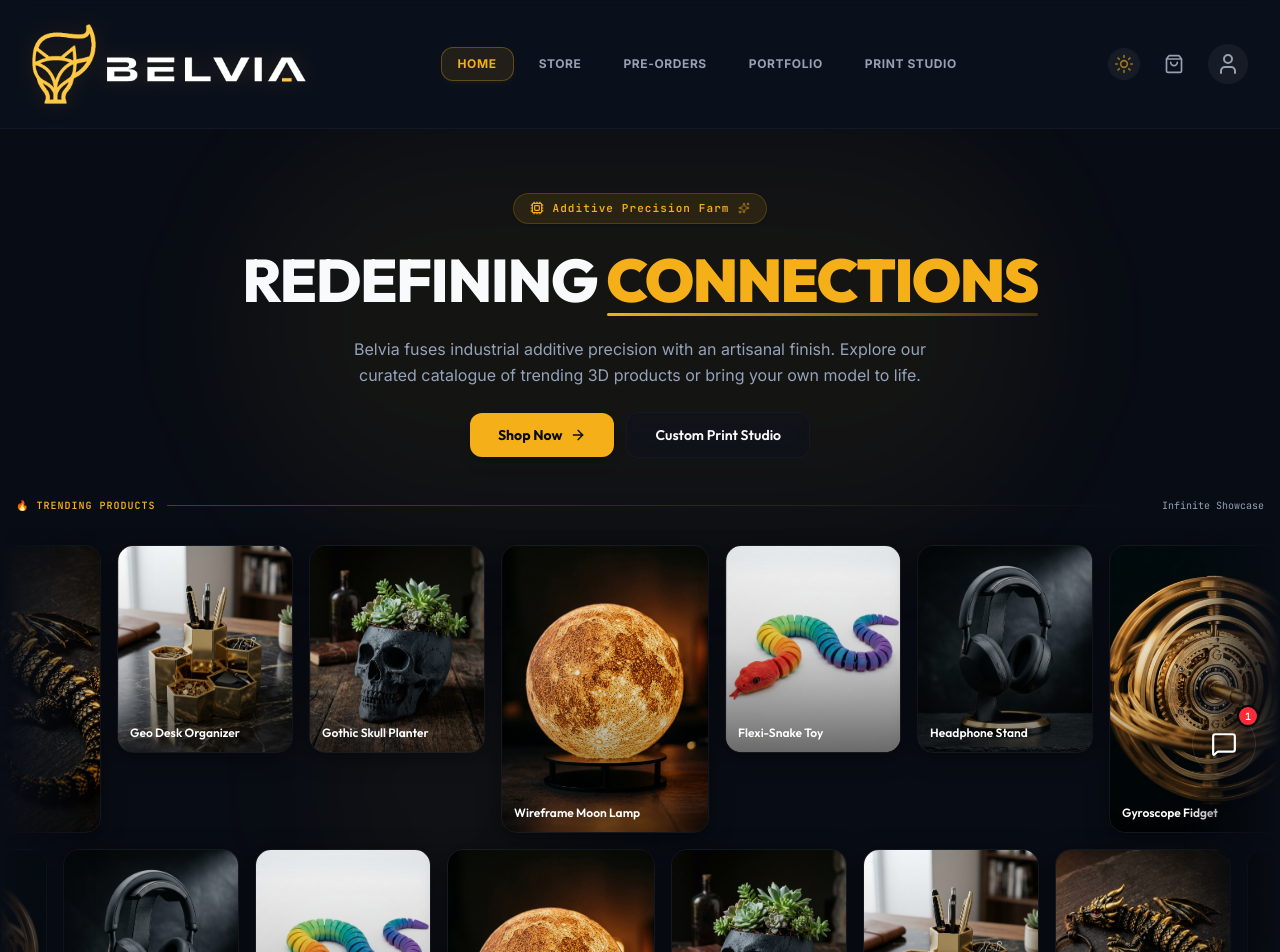
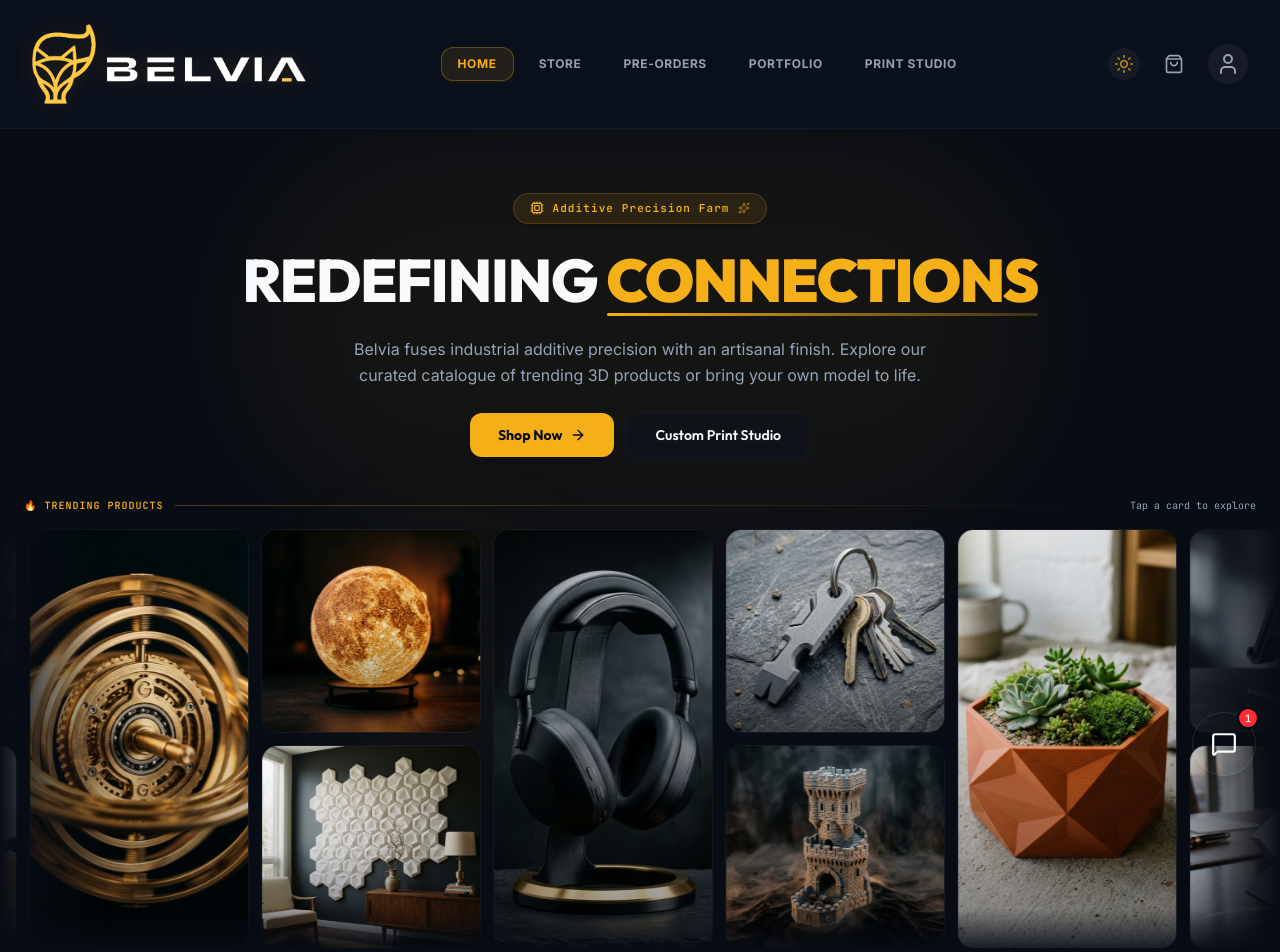
Before and after one commit to DrVenom69/Belvia-version-1, a React (Vite) app: page / in a window 1280 px wide. Shown: the top 952 px of the page. Built offline with nearby package versions, Linux system fonts and the light colour scheme.

Commit message:
feat(carousel): single-row masonry layout with click-to-store navigation - Rebuild HeroCarousel as single horizontal infinite strip with full/top/bottom column slots, add onCategoryClick prop wired to ready-prints tab in App.tsx

```diff
--- a/src/App.tsx
+++ b/src/App.tsx
@@ -446,6 +446,7 @@ export default function App() {
             <HeroSection
               onStartShopping={() => setActiveTab('ready-prints')}
               onGoToCustom={() => setActiveTab('custom')}
+              onCategoryClick={() => setActiveTab('ready-prints')}
             />
 
             {/* Instagram Story-style reviews tape */}
--- a/src/components/HeroCarousel.tsx
+++ b/src/components/HeroCarousel.tsx
@@ -1,100 +1,221 @@
-import React from 'react';
+import React, { useRef } from 'react';
 
 // ─── Product Data ──────────────────────────────────────────────────────────────
-const PRODUCTS: { src: string; label: string; tag: string }[] = [
-  { src: '/images/products/product_dragon_keychain_1780670592667.png',       label: 'Dragon Keychain',        tag: 'Keychains' },
-  { src: '/images/products/product_desk_organizer_1780670605562.png',        label: 'Geo Desk Organizer',     tag: 'Desk Accessories' },
-  { src: '/images/products/product_skull_planter_1780670618312.png',         label: 'Gothic Skull Planter',   tag: 'Home Decor' },
-  { src: '/images/products/product_moon_lamp_1780670634368.png',             label: 'Wireframe Moon Lamp',    tag: 'Home Decor' },
-  { src: '/images/products/product_flexi_snake_1780670655120.png',           label: 'Flexi-Snake Toy',        tag: 'Figures' },
-  { src: '/images/products/product_headphone_stand_1780670666790.png',       label: 'Headphone Stand',        tag: 'Desk Accessories' },
-  { src: '/images/products/product_gyroscope_fidget_1780670678897.png',      label: 'Gyroscope Fidget',       tag: 'Gaming' },
-  { src: '/images/products/product_dice_tower_1780670692414.png',            label: 'Medieval Dice Tower',    tag: 'Gaming Accessories' },
-  { src: '/images/products/product_phone_stand_1780670710802.png',           label: 'Carbon Phone Stand',     tag: 'Desk Accessories' },
-  { src: '/images/products/product_geometric_planter_1780670724568.png',     label: 'Hexagonal Planter',      tag: 'Home Decor' },
-  { src: '/images/products/product_mini_armor_1780670739609.png',            label: 'Samurai Figurine',       tag: 'Figures & Collectibles' },
-  { src: '/images/products/product_cable_clips_1780670752617.png',           label: 'Cable Clips Set',        tag: 'Desk Accessories' },
-  { src: '/images/products/product_business_card_holder_1780670772449.png',  label: 'Business Card Holder',   tag: 'Business Merch' },
-  { src: '/images/products/product_multitool_keyring_1780670785136.png',     label: 'Multi-Tool Keyring',     tag: 'Keychains' },
-  { src: '/images/products/product_wall_tiles_1780670797745.png',            label: 'Hex Wall Tiles',         tag: 'Home Decor' },
-  { src: '/images/products/hero_products_row1_1780670549040.png',            label: 'Collection Showcase',    tag: 'Featured' },
-  { src: '/images/products/hero_products_individual_1780670571112.png',      label: 'Product Gallery',        tag: 'Featured' },
-  { src: '/images/products/product_dragon_keychain_1780670592667.png',       label: 'Articulated Dragon',     tag: 'Keychains' },
-  { src: '/images/products/product_moon_lamp_1780670634368.png',             label: 'Ambient Moon Lamp',      tag: 'Home Decor' },
-];
-
-// Split into two rows; second row gets reversed order for opposite scroll direction
-const ROW_A = PRODUCTS.slice(0, 10);
-const ROW_B = [...PRODUCTS.slice(10), ...PRODUCTS.slice(0, 9)].reverse();
-
-interface ProductCardProps {
+// Each item maps to a real product category so clicking opens the relevant store view
+export interface CarouselItem {
   src: string;
   label: string;
   tag: string;
-  tall?: boolean;
+  category: string;   // matches App.tsx product category for filtering
+  size: 'full' | 'top' | 'bottom'; // layout slot within a column
 }
 
-function ProductCard({ src, label, tag, tall = false }: ProductCardProps) {
+// 19 cards arranged into columns of the masonry strip.
+// 'full'   = occupies the entire column height
+// 'top'    = occupies the upper half of a 2-card column
+// 'bottom' = occupies the lower half of a 2-card column
+//
+// Pairing rule: every 'top' must be immediately followed by a 'bottom'.
+export const CAROUSEL_ITEMS: CarouselItem[] = [
+  // col 1 – full
+  { src: '/images/products/product_desk_organizer_1780670605562.png',       label: 'Geo Desk Organizer',     tag: 'Desk Accessories',         category: 'Desk Accessories',         size: 'full'   },
+  // col 2 – two stacked
+  { src: '/images/products/product_skull_planter_1780670618312.png',        label: 'Gothic Skull Planter',   tag: 'Home Decor',               category: 'Home Decor',               size: 'top'    },
+  { src: '/images/products/product_cable_clips_1780670752617.png',          label: 'Cable Clips Set',        tag: 'Desk Accessories',         category: 'Desk Accessories',         size: 'bottom' },
+  // col 3 – full (hero centre card, wide)
+  { src: '/images/products/product_gyroscope_fidget_1780670678897.png',     label: 'Gyroscope Fidget',       tag: 'Gaming Accessories',       category: 'Gaming Accessories',       size: 'full'   },
+  // col 4 – two stacked
+  { src: '/images/products/product_moon_lamp_1780670634368.png',            label: 'Wireframe Moon Lamp',    tag: 'Home Decor',               category: 'Home Decor',               size: 'top'    },
+  { src: '/images/products/product_wall_tiles_1780670797745.png',           label: 'Hex Wall Tiles',         tag: 'Home Decor',               category: 'Home Decor',               size: 'bottom' },
+  // col 5 – full
+  { src: '/images/products/product_headphone_stand_1780670666790.png',      label: 'Headphone Stand',        tag: 'Desk Accessories',         category: 'Desk Accessories',         size: 'full'   },
+  // col 6 – two stacked
+  { src: '/images/products/product_multitool_keyring_1780670785136.png',    label: 'Multi-Tool Keyring',     tag: 'Keychains',                category: 'Keychains',                size: 'top'    },
+  { src: '/images/products/product_dice_tower_1780670692414.png',           label: 'Medieval Dice Tower',    tag: 'Gaming Accessories',       category: 'Gaming Accessories',       size: 'bottom' },
+  // col 7 – full
+  { src: '/images/products/product_geometric_planter_1780670724568.png',    label: 'Hexagonal Planter',      tag: 'Home Decor',               category: 'Home Decor',               size: 'full'   },
+  // col 8 – two stacked
+  { src: '/images/products/product_phone_stand_1780670710802.png',          label: 'Carbon Phone Stand',     tag: 'Desk Accessories',         category: 'Desk Accessories',         size: 'top'    },
+  { src: '/images/products/product_business_card_holder_1780670772449.png', label: 'Business Card Holder',   tag: 'Business Merch',           category: 'Business Merchandise',     size: 'bottom' },
+  // col 9 – full
+  { src: '/images/products/product_dragon_keychain_1780670592667.png',      label: 'Dragon Keychain',        tag: 'Keychains',                category: 'Keychains',                size: 'full'   },
+  // col 10 – two stacked
+  { src: '/images/products/product_mini_armor_1780670739609.png',           label: 'Samurai Figurine',       tag: 'Figures & Collectibles',   category: 'Figures & Collectibles',   size: 'top'    },
+  { src: '/images/products/product_flexi_snake_1780670655120.png',          label: 'Flexi-Snake Toy',        tag: 'Figures & Collectibles',   category: 'Figures & Collectibles',   size: 'bottom' },
+  // col 11 – full (repeat for seamless loop density)
+  { src: '/images/products/hero_products_row1_1780670549040.png',           label: 'Collection Showcase',    tag: 'Featured',                 category: 'Keychains',                size: 'full'   },
+  // col 12 – two stacked
+  { src: '/images/products/product_skull_planter_1780670618312.png',        label: 'Gothic Skull Planter',   tag: 'Home Decor',               category: 'Home Decor',               size: 'top'    },
+  { src: '/images/products/product_gyroscope_fidget_1780670678897.png',     label: 'Gyroscope Fidget',       tag: 'Gaming Accessories',       category: 'Gaming Accessories',       size: 'bottom' },
+  // col 13 – full
+  { src: '/images/products/product_moon_lamp_1780670634368.png',            label: 'Ambient Moon Lamp',      tag: 'Home Decor',               category: 'Home Decor',               size: 'full'   },
+];
+
+// ─── Build column groups from the flat list ────────────────────────────────────
+interface Column {
+  items: CarouselItem[];
+}
+
+function buildColumns(items: CarouselItem[]): Column[] {
+  const cols: Column[] = [];
+  let i = 0;
+  while (i < items.length) {
+    if (items[i].size === 'full') {
+      cols.push({ items: [items[i]] });
+      i++;
+    } else if (items[i].size === 'top' && i + 1 < items.length && items[i + 1].size === 'bottom') {
+      cols.push({ items: [items[i], items[i + 1]] });
+      i += 2;
+    } else {
+      // fallback – treat as full
+      cols.push({ items: [{ ...items[i], size: 'full' }] });
+      i++;
+    }
+  }
+  return cols;
+}
+
+// ─── Card component ────────────────────────────────────────────────────────────
+interface CardProps {
+  item: CarouselItem;
+  isFull: boolean;
+  onCardClick: (category: string) => void;
+}
+
+function Card({ item, isFull, onCardClick }: CardProps) {
   return (
-    <div
-      className={`relative flex-shrink-0 rounded-2xl overflow-hidden group cursor-pointer select-none border border-white/5 ${tall ? 'w-52 h-72' : 'w-44 h-52'}`}
-      style={{ boxShadow: '0 4px 24px rgba(0,0,0,0.4)' }}
+    <button
+      type="button"
+      onClick={() => onCardClick(item.category)}
+      className={`relative block w-full overflow-hidden rounded-2xl cursor-pointer group border border-white/5 focus:outline-none focus-visible:ring-2 focus-visible:ring-accent ${
+        isFull ? 'h-full' : 'flex-1'
+      }`}
+      aria-label={`View ${item.label}`}
+      style={{ minHeight: 0 }} // allow flex child to shrink
     >
       {/* Image */}
       <img
-        src={src}
-        alt={label}
+        src={item.src}
+        alt={item.label}
         loading="lazy"
-        className="w-full h-full object-cover transition-transform duration-500 ease-out group-hover:scale-110"
+        draggable={false}
+        className="absolute inset-0 w-full h-full object-cover transition-transform duration-500 ease-out group-hover:scale-110 select-none"
         onError={(e) => {
-          (e.target as HTMLImageElement).style.display = 'none';
+          const el = e.target as HTMLImageElement;
+          el.style.opacity = '0';
         }}
       />
 
-      {/* Gradient overlay */}
-      <div className="absolute inset-0 bg-gradient-to-t from-black/80 via-black/20 to-transparent opacity-70 group-hover:opacity-90 transition-opacity duration-300" />
+      {/* Dark gradient overlay */}
+      <div className="absolute inset-0 bg-gradient-to-t from-black/75 via-black/15 to-transparent opacity-60 group-hover:opacity-85 transition-opacity duration-300 pointer-events-none" />
 
-      {/* Tag pill */}
-      <div className="absolute top-3 left-3 px-2 py-0.5 rounded-full bg-accent/90 text-[10px] font-mono font-bold text-black tracking-widest uppercase opacity-0 group-hover:opacity-100 transition-opacity duration-300">
-        {tag}
+      {/* Category tag – appears on hover */}
+      <div className="absolute top-3 left-3 pointer-events-none">
+        <span className="inline-block px-2 py-0.5 rounded-full bg-accent text-[9px] font-mono font-black text-black tracking-widest uppercase opacity-0 group-hover:opacity-100 transition-opacity duration-200 translate-y-1 group-hover:translate-y-0 shadow-sm">
+          {item.tag}
+        </span>
       </div>
 
-      {/* Label */}
-      <div className="absolute bottom-3 left-3 right-3">
-        <p className="text-white text-xs font-display font-semibold leading-tight truncate group-hover:text-accent transition-colors duration-300">
-          {label}
+      {/* Product label at bottom */}
+      <div className="absolute bottom-0 left-0 right-0 p-3 pointer-events-none">
+        <p className="text-white text-[11px] font-display font-semibold leading-tight truncate opacity-0 group-hover:opacity-100 transition-opacity duration-200 group-hover:text-accent">
+          {item.label}
         </p>
       </div>
 
-      {/* Hover accent glow border */}
-      <div className="absolute inset-0 rounded-2xl ring-0 ring-accent/0 group-hover:ring-1 group-hover:ring-accent/40 transition-all duration-300 pointer-events-none" />
+      {/* Gold border glow on hover */}
+      <div className="absolute inset-0 rounded-2xl ring-0 ring-accent/0 group-hover:ring-1 group-hover:ring-accent/50 transition-all duration-300 pointer-events-none" />
+    </button>
+  );
+}
+
+// ─── Column component ──────────────────────────────────────────────────────────
+interface ColProps {
+  col: Column;
+  colWidth: number; // px
+  onCardClick: (category: string) => void;
+}
+
+function Col({ col, colWidth, onCardClick }: ColProps) {
+  const isSingle = col.items.length === 1;
+  return (
+    <div
+      className="flex-shrink-0 flex flex-col gap-3"
+      style={{ width: colWidth, height: '100%' }}
+    >
+      {isSingle ? (
+        <Card item={col.items[0]} isFull onCardClick={onCardClick} />
+      ) : (
+        <>
+          <Card item={col.items[0]} isFull={false} onCardClick={onCardClick} />
+          <Card item={col.items[1]} isFull={false} onCardClick={onCardClick} />
+        </>
+      )}
     </div>
   );
 }
 
-// ─── Main Carousel Component ───────────────────────────────────────────────────
-export default function HeroCarousel() {
-  // Duplicate items to create seamless infinite loop
-  const trackA = [...ROW_A, ...ROW_A];
-  const trackB = [...ROW_B, ...ROW_B];
+// ─── Main Carousel ─────────────────────────────────────────────────────────────
+interface HeroCarouselProps {
+  onCategoryClick: (category: string) => void;
+}
+
+export default function HeroCarousel({ onCategoryClick }: HeroCarouselProps) {
+  const COL_WIDTH = 220; // px – individual column width
+  const GAP = 12;        // px – gap between columns
+  const HEIGHT = 420;    // px – fixed strip height
+
+  const columns = buildColumns(CAROUSEL_ITEMS);
+  // Duplicate for seamless loop
+  const trackCols = [...columns, ...columns];
+
+  // Total width of ONE copy of the track (used for animation keyframe)
+  const singleTrackWidth = columns.length * (COL_WIDTH + GAP);
+
+  const trackRef = useRef<HTMLDivElement>(null);
 
   return (
-    <div className="w-full overflow-hidden py-4 space-y-4 relative">
-      {/* Fade edges */}
-      <div className="absolute inset-y-0 left-0 w-24 z-10 pointer-events-none bg-gradient-to-r from-bg-base to-transparent" />
-      <div className="absolute inset-y-0 right-0 w-24 z-10 pointer-events-none bg-gradient-to-l from-bg-base to-transparent" />
+    <div
+      className="w-full overflow-hidden relative"
+      style={{ height: HEIGHT }}
+      // Pause on hover using CSS via the data attribute
+      onMouseEnter={() => {
+        if (trackRef.current) trackRef.current.style.animationPlayState = 'paused';
+      }}
+      onMouseLeave={() => {
+        if (trackRef.current) trackRef.current.style.animationPlayState = 'running';
+      }}
+    >
+      {/* Left fade */}
+      <div
+        className="absolute inset-y-0 left-0 w-28 z-10 pointer-events-none"
+        style={{ background: 'linear-gradient(to right, var(--bg-base) 0%, transparent 100%)' }}
+      />
+      {/* Right fade */}
+      <div
+        className="absolute inset-y-0 right-0 w-28 z-10 pointer-events-none"
+        style={{ background: 'linear-gradient(to left, var(--bg-base) 0%, transparent 100%)' }}
+      />
 
-      {/* Row A — scrolls LEFT */}
-      <div className="flex gap-4" style={{ animation: 'scrollLeft 40s linear infinite' }}>
-        {trackA.map((p, i) => (
-          <ProductCard key={`a-${i}`} src={p.src} label={p.label} tag={p.tag} tall={i % 3 === 0} />
-        ))}
-      </div>
-
-      {/* Row B — scrolls RIGHT (opposite direction) */}
-      <div className="flex gap-4" style={{ animation: 'scrollRight 45s linear infinite' }}>
-        {trackB.map((p, i) => (
-          <ProductCard key={`b-${i}`} src={p.src} label={p.label} tag={p.tag} tall={i % 4 === 1} />
+      {/* Scrolling track */}
+      <div
+        ref={trackRef}
+        className="flex"
+        style={{
+          gap: GAP,
+          height: '100%',
+          width: `${2 * singleTrackWidth}px`,
+          animation: `heroCarouselScroll ${columns.length * 3.5}s linear infinite`,
+          willChange: 'transform',
+        }}
+      >
+        {trackCols.map((col, idx) => (
+          <Col
+            key={idx}
+            col={col}
+            colWidth={COL_WIDTH}
+            onCardClick={onCategoryClick}
+          />
         ))}
       </div>
     </div>
--- a/src/components/HeroSection.tsx
+++ b/src/components/HeroSection.tsx
@@ -5,13 +5,14 @@ import HeroCarousel from './HeroCarousel';
 interface HeroSectionProps {
   onStartShopping: () => void;
   onGoToCustom: () => void;
+  onCategoryClick?: (category: string) => void;
 }
 
-export default function HeroSection({ onStartShopping, onGoToCustom }: HeroSectionProps) {
+export default function HeroSection({ onStartShopping, onGoToCustom, onCategoryClick }: HeroSectionProps) {
   return (
     <section
       id="belvia-hero"
-      className="relative overflow-hidden pt-16 pb-8 bg-bg-base border-b border-bg-elevated/40"
+      className="relative overflow-hidden pt-16 pb-2 bg-bg-base border-b border-bg-elevated/40"
     >
       {/* ── Ambient background glows ── */}
       <div className="absolute top-0 left-1/2 -translate-x-1/2 w-[800px] h-[400px] bg-accent/5 rounded-full blur-3xl pointer-events-none" />
@@ -69,21 +70,30 @@ export default function HeroSection({ onStartShopping, onGoToCustom }: HeroSecti
       </div>
 
       {/* ── Trending label ── */}
-      <div className="relative z-10 max-w-7xl mx-auto px-4 flex items-center gap-3 mb-4">
+      <div className="relative z-10 max-w-7xl mx-auto px-6 flex items-center gap-3 mb-4">
         <span className="text-[10px] font-mono font-bold tracking-widest text-accent uppercase">
           🔥 Trending Products
         </span>
         <div className="flex-1 h-px bg-gradient-to-r from-accent/30 to-transparent" />
-        <span className="text-[10px] font-mono text-text-secondary">Infinite Showcase</span>
+        <span className="text-[10px] font-mono text-text-secondary">Tap a card to explore</span>
       </div>
 
-      {/* ── Infinite Carousel ── */}
-      <div className="relative z-10 carousel-track">
-        <HeroCarousel />
+      {/* ── Infinite Carousel – single row ── */}
+      <div className="relative z-10">
+        <HeroCarousel
+          onCategoryClick={(cat) => {
+            // Navigate to the main store; App will handle the tab switch
+            if (onCategoryClick) {
+              onCategoryClick(cat);
+            } else {
+              onStartShopping();
+            }
+          }}
+        />
       </div>
 
       {/* ── Bottom fade-to-base ── */}
-      <div className="absolute bottom-0 left-0 right-0 h-20 bg-gradient-to-t from-bg-base to-transparent pointer-events-none z-20" />
+      <div className="absolute bottom-0 left-0 right-0 h-12 bg-gradient-to-t from-bg-base to-transparent pointer-events-none z-20" />
     </section>
   );
 }
--- a/src/index.css
+++ b/src/index.css
@@ -136,7 +136,14 @@
   animation: pulseGlow 2s infinite ease-in-out;
 }
 
-/* ─── Infinite Carousel Animations ─────────────────────────────────────────── */
+/* ─── Infinite Carousel Animation ─────────────────────────────────────────── */
+/* Scrolls exactly one copy's width then snaps back – creates seamless loop */
+@keyframes heroCarouselScroll {
+  0%   { transform: translateX(0); }
+  100% { transform: translateX(-50%); }
+}
+
+/* Legacy helpers kept for any other possible usage */
 @keyframes scrollLeft {
   from { transform: translateX(0); }
   to   { transform: translateX(-50%); }
@@ -146,8 +153,3 @@
   from { transform: translateX(-50%); }
   to   { transform: translateX(0); }
 }
-
-/* Pause carousel on hover */
-.carousel-track:hover > div {
-  animation-play-state: paused;
-}
```
